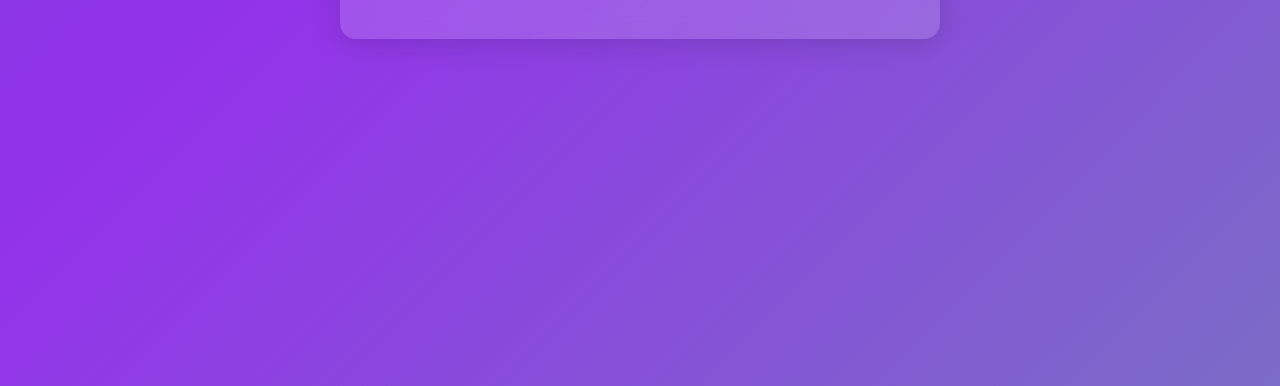
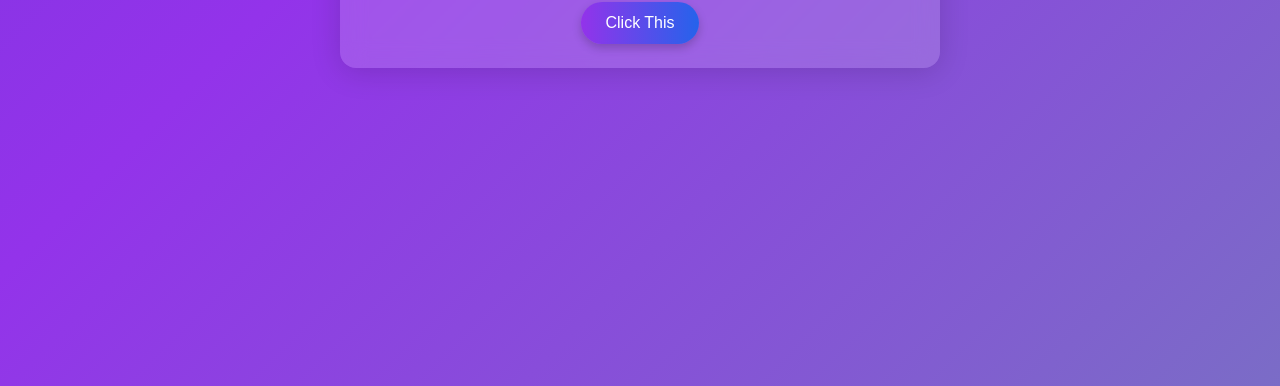
Before and after one commit to joencrypts/Free-Attendance, a plain HTML site: page index.html in a window 1280 px wide. Shown: the part 414-800 px from the top of the page. Drawn offline with Linux system fonts and the light colour scheme.

Commit message:
Update index.html

```diff
--- a/index.html
+++ b/index.html
@@ -21,6 +21,9 @@
       <!-- Countdown Display -->
       <div class="countdown" id="countdown"></div>
     </div>
+
+    <!-- Redirect Button -->
+    <button class="redirect-btn" onclick="redirectToSocial()">Click This</button>
   </div>
 
   <script src="script.js"></script>
```
